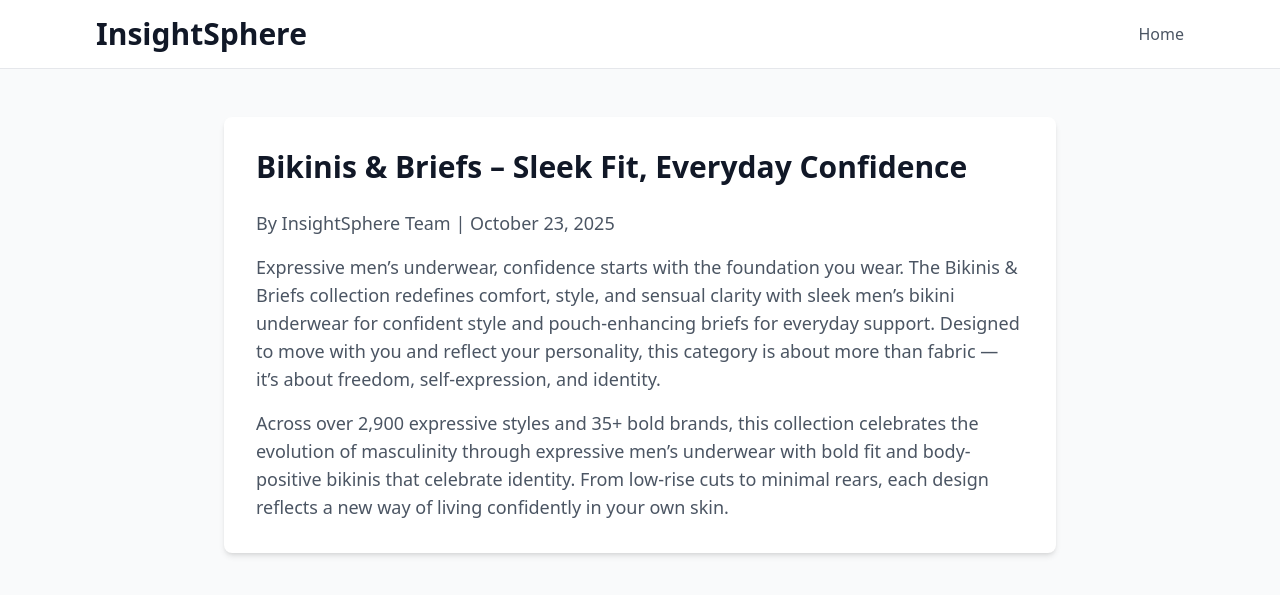
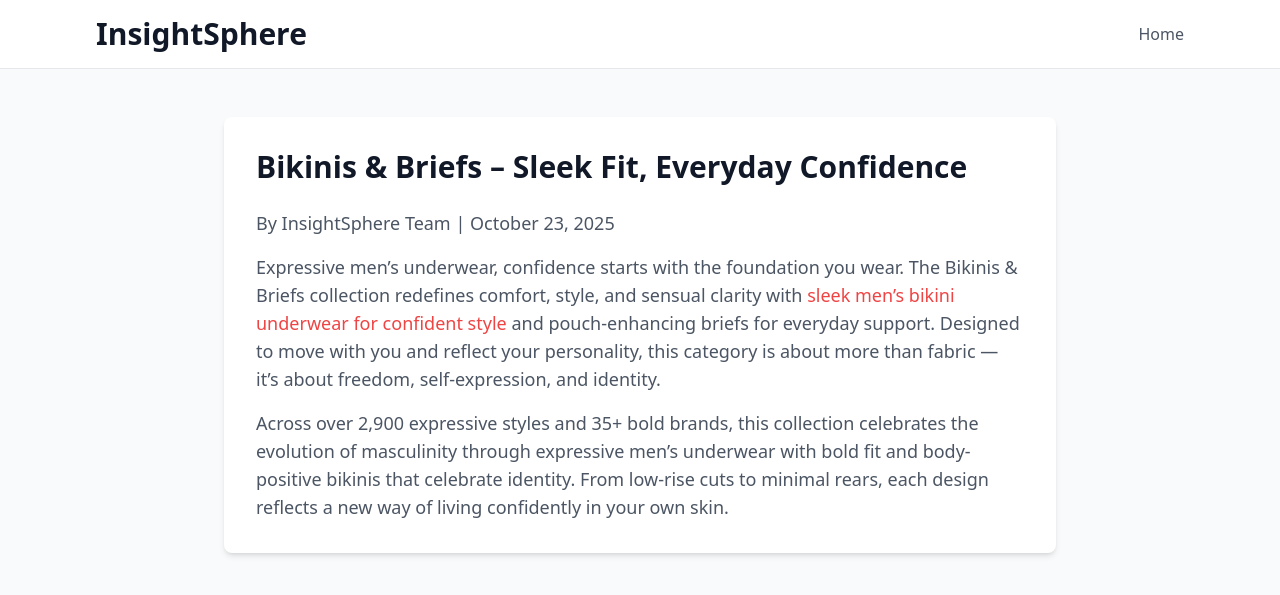
Before and after one commit to insightsphereblog/insightsphereblog.github.io, a plain HTML site: page sleek-men-s-bikini-underwear-for-confident-style.html in a window 1280 px wide. Shown: the top 595 px of the page. Drawn offline with nearby package versions, Linux system fonts and the light colour scheme.

Commit message:
Update sleek-men-s-bikini-underwear-for-confident-style.html

```diff
--- a/sleek-men-s-bikini-underwear-for-confident-style.html
+++ b/sleek-men-s-bikini-underwear-for-confident-style.html
@@ -63,7 +63,7 @@
                   foundation you wear. The Bikinis & Briefs collection redefines
                   comfort, style, and sensual clarity with
                   <a
-                    class="red-text-500"
+                    class="text-red-500"
                     href="https://www.dealbyethan.shop/product-category/underwear/bikinis-briefs-underwear/"
                     >sleek men’s bikini underwear for confident style</a
                   >
```
